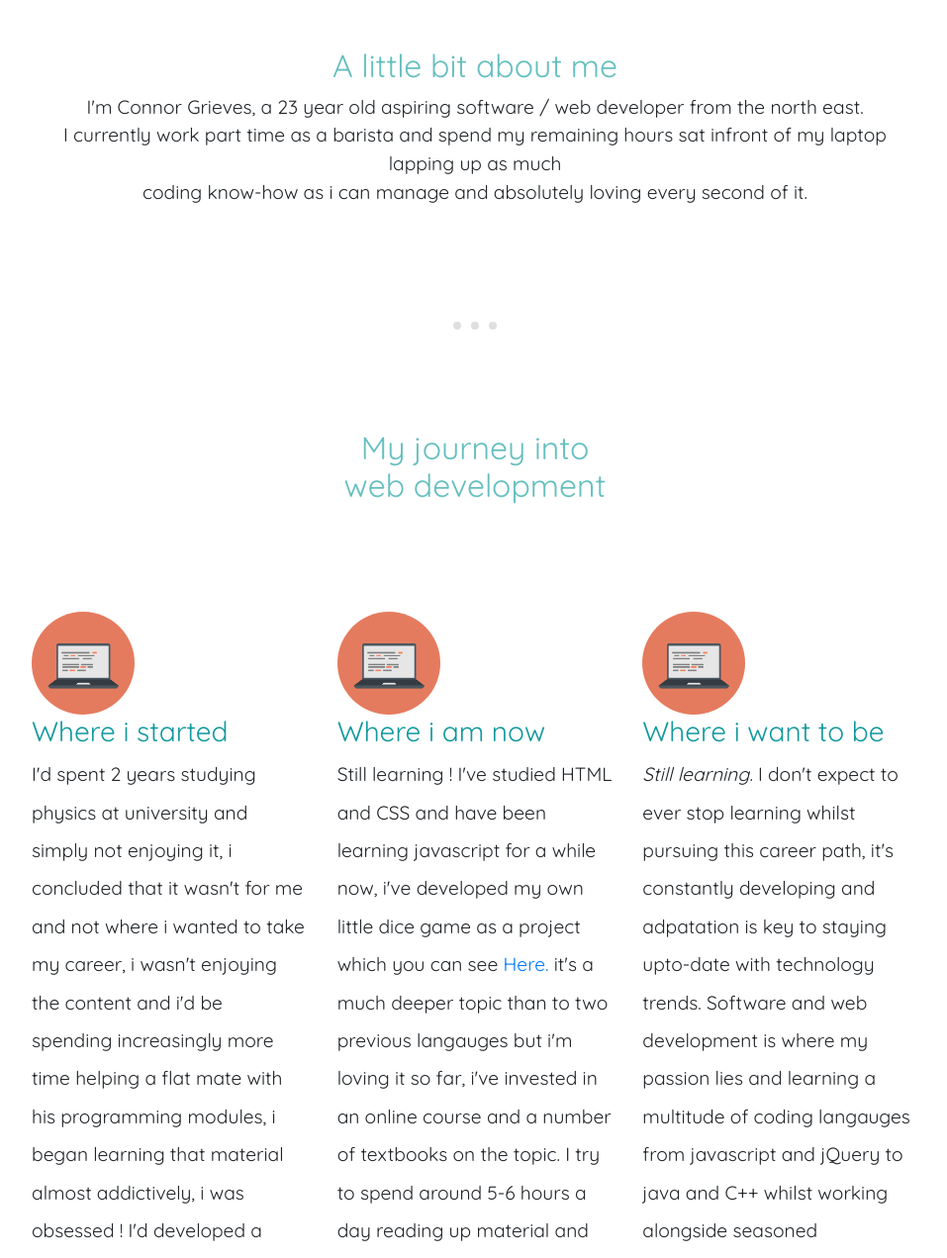
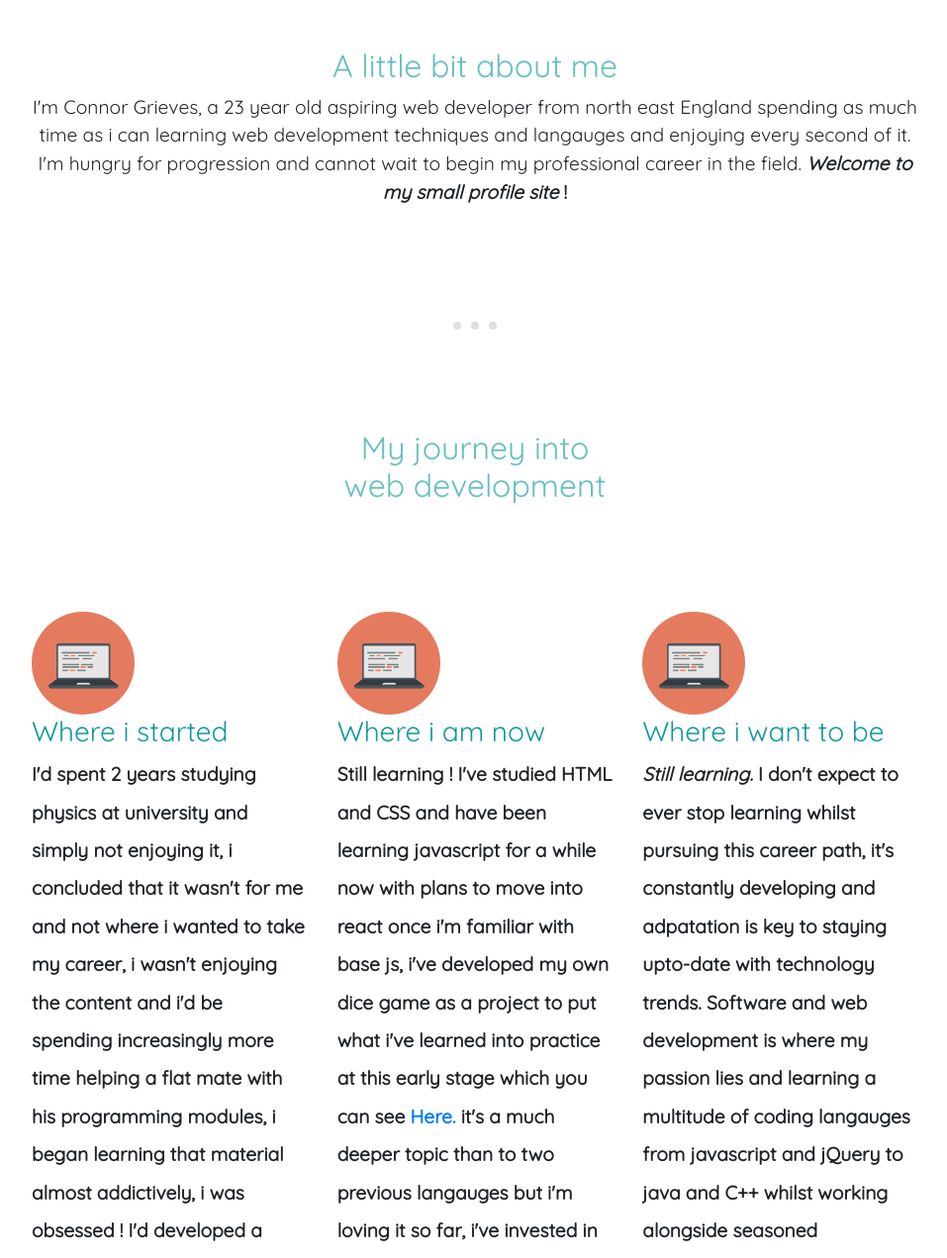
Before and after one commit to con-grieves/Connor-Grieves---Junior-Web-Developer, a plain HTML site: page index.html in a window 1280 px wide. Shown: the part 808-2079 px from the top of the page at 99% size, without its empty margins (160-1117 px from the left). Drawn offline with nearby package versions, Linux system fonts and the light colour scheme.

Commit message:
Modifications to text

```diff
--- a/css/styles.css
+++ b/css/styles.css
@@ -41,6 +41,7 @@ p {
 
 .about-me {
   line-height: 1.5;
+
 }
 
 .subtitle {
@@ -104,6 +105,7 @@ p {
   width: 6.5rem;
   float: none;
   margin-right: 50%;
+
 }
 
 /* Navbar */
@@ -113,11 +115,7 @@ p {
   color: #69779b;
 }
 
-#Tindog {
-  font-family: 'Ubuntu', sans-serif;
-  font-weight: bold;
-  font-size: 2.5rem;
-}
+
 
 .nav-item {
   padding: 0 0;
--- a/index.html
+++ b/index.html
@@ -52,9 +52,9 @@
         <div class="row">
           <div class="col mx-auto" style="width: 500px;">
             <h2 id="about">A little bit about me</h2>
-            <p class="about-me">I'm Connor Grieves, a 23 year old aspiring software / web developer from the north east.<br />
-              I currently work part time as a barista and spend my remaining hours sat infront of my laptop lapping up as much <br />
-              coding know-how as i can manage and absolutely loving every second of it.</p>
+            <p class="about-me">I'm Connor Grieves, a 23 year old aspiring web developer from north east England spending as much time as i can learning web development techniques and langauges
+              and enjoying every second of it. I'm hungry for progression and cannot wait to begin my professional career in the field. <i><b>Welcome to my small profile site<b/></i> !
+            </p>
           </div>
 
         </div>
@@ -85,10 +85,9 @@
           <div class="col-lg-4 col-md-12" id="journey-col">
             <img class="mx-auto" src="images/computer.png" alt="" id="comp">
             <h3 id="journey-subtitle">Where i am now</h3>
-            <p>Still learning ! I've studied HTML and CSS and have been learning javascript for a while now, i've developed my own little dice game as a project which you can see<a class="" href="https://con-grieves.github.io/Dice/" target="_blank"><i></i> Here.</a>  it's a much deeper topic than to two previous langauges but i'm loving it so far, i've invested in an online course
+            <p>Still learning ! I've studied HTML and CSS and have been learning javascript for a while now with plans to move into react once i'm familiar with base js, i've developed my own dice game as a project to put what i've learned into practice at this early stage which you can see<a class="" href="https://con-grieves.github.io/Dice/" target="_blank"><i></i> Here.</a>  it's a much deeper topic than to two previous langauges but i'm loving it so far, i've invested in an online course
               and a number of textbooks on the topic.
-              I try to spend around 5-6 hours a day reading up material and applying it into little projects such as this site. I'm progressing through the online
-              course at my own pace. I'm enjoying getting to grips with coding langauges and want to take the next step
+              I try to spend around 5-6 hours a day reading up material and applying it into little projects such as this site. I'm enjoying getting to grips with coding langauges and want to take the next step
               and get my foot in the door in industry, i'm very <em>very</em> excited to get started !
             </p>
           </div>
@@ -99,7 +98,7 @@
             <p><em>Still learning.</em> I don't expect to ever stop learning whilst pursuing this career path, it's constantly developing and adpatation is key to staying upto-date with technology trends. Software and web development is where my passion
               lies
               and learning a multitude of coding langauges from javascript and jQuery to java and C++ whilst working alongside seasoned developers is exactly why
-              an apprenticeship is exactly what i'm looking for; It's a brilliant opportunity for me to kickstart my passion into an actual career.
+               i'm so excited to begin my journey and kickstart my passion into an actual career.
               My long-term goal is to continue pursuing software development and land a job within a team as a junior dev, working my way up and learning as i go.
             </p>
           </div>
```
